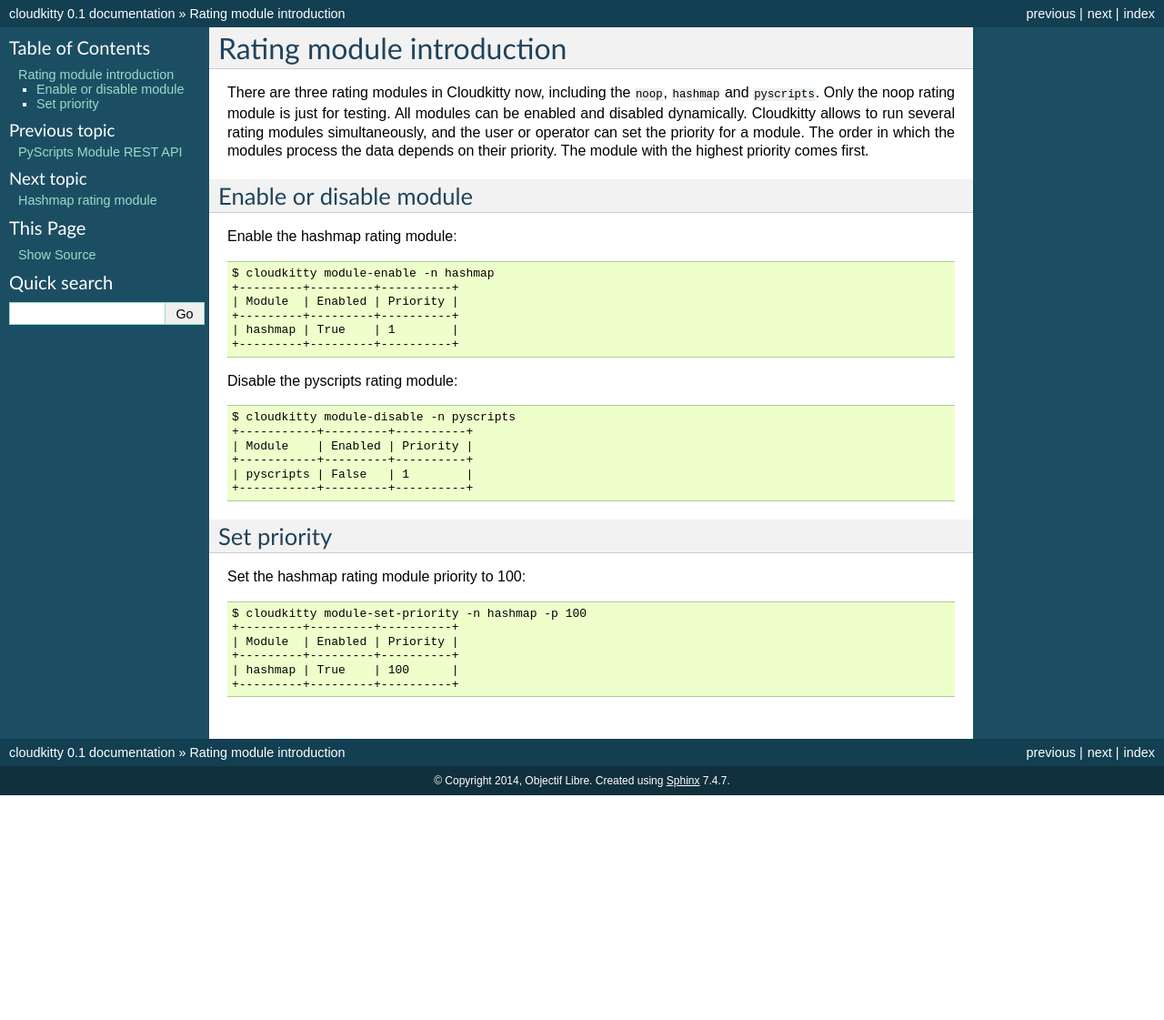
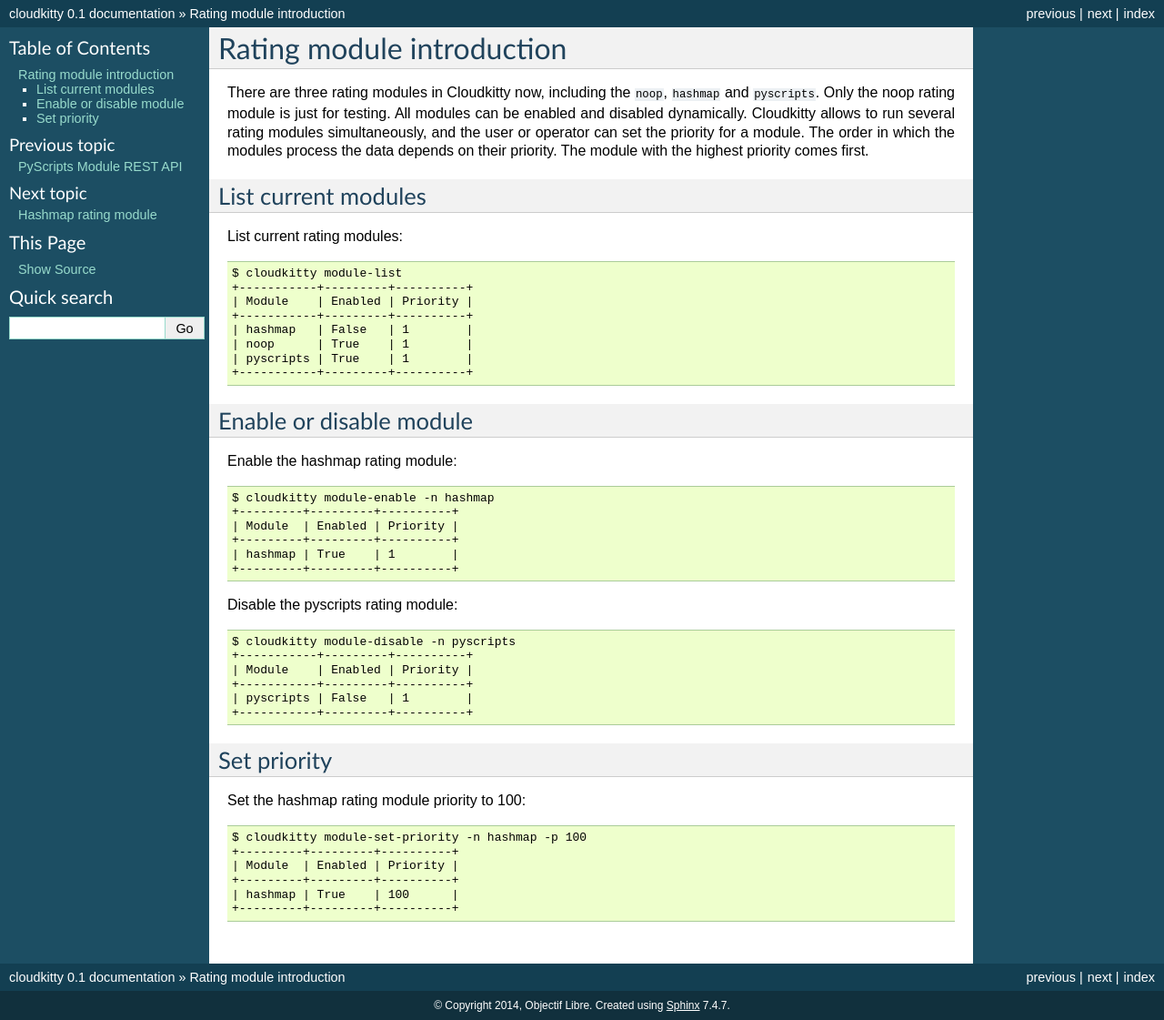
Before and after one commit to openstack/cloudkitty, a Sphinx documentation site: the page built from doc/source/rating/introduction.rst, in a window 1280 px wide. Shown: the whole page at 91% size. Built offline with Sphinx 7.4.7, drawn with Linux system fonts in a browser that asks for light colours; before the commit the page ends 900 px from its top, so only the background shows below that.

Commit message:
Fix some mistake and format in docs
Change-Id: I4280d50412c4915aa085c5c1d8f449d0dc323161

```diff
--- a/doc/source/arch.rst
+++ b/doc/source/arch.rst
@@ -110,6 +110,10 @@
             """
             return True
 
+        @property
+        def priority(self):
+            return 1
+
         def reload_config(self):
             pass
 
--- a/doc/source/rating/introduction.rst
+++ b/doc/source/rating/introduction.rst
@@ -10,8 +10,24 @@
 process the data depends on their priority. The module with the highest
 priority comes first.
 
+List current modules
+====================
+
+List current rating modules:
+
+.. code:: raw
+
+    $ cloudkitty module-list
+    +-----------+---------+----------+
+    | Module    | Enabled | Priority |
+    +-----------+---------+----------+
+    | hashmap   | False   | 1        |
+    | noop      | True    | 1        |
+    | pyscripts | True    | 1        |
+    +-----------+---------+----------+
+
 Enable or disable module
-==========================
+========================
 
 Enable the hashmap rating module:
 
```
Also changed, not shown: other parts of doc/source/arch.rst (+1 -1 lines), doc/source/installation.rst (+7 -7 lines).
